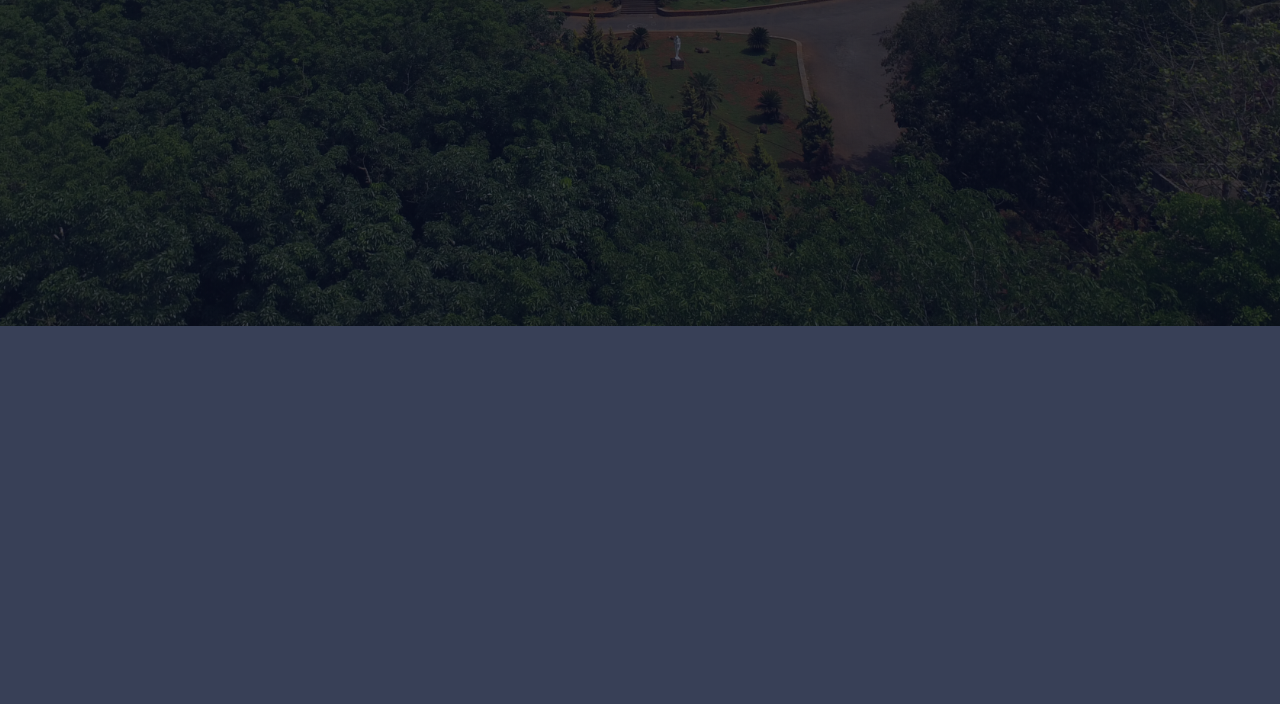
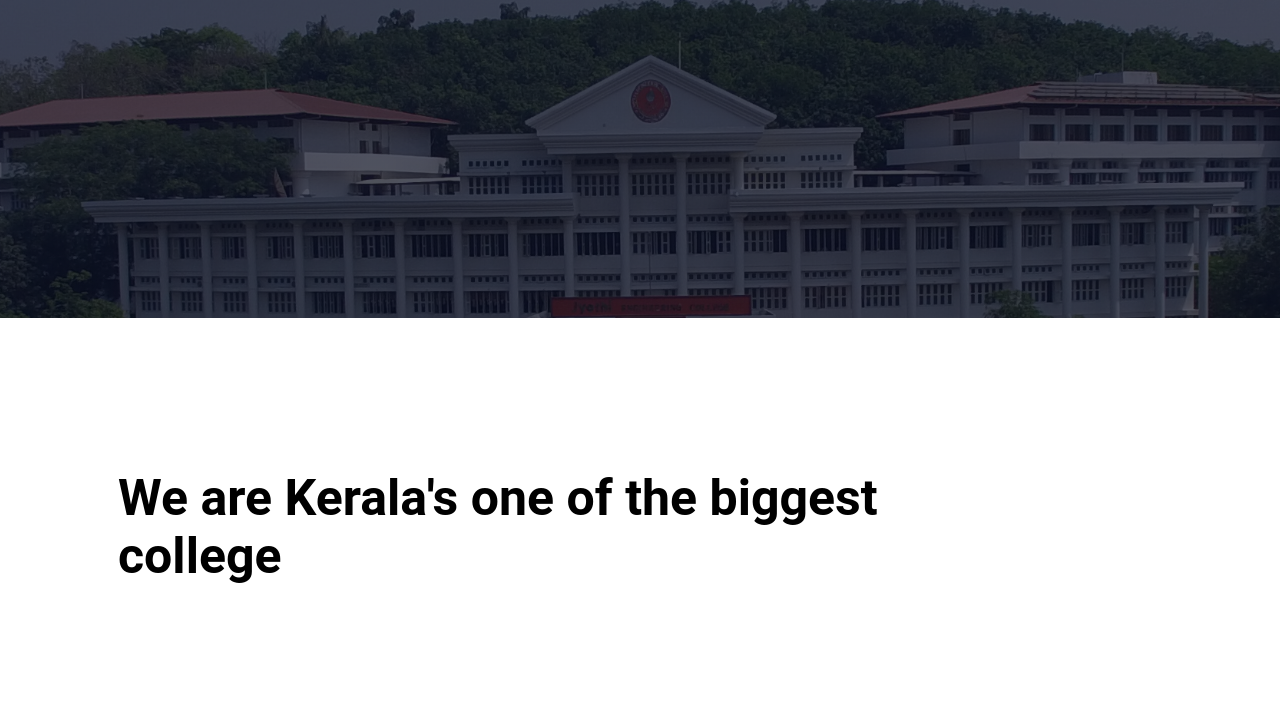
Before and after one commit to sid2020-devil/UniDraft, a Python web app: template src/unidraft/templates/unidraft/about.html in a window 1280 px wide; the page is wider, and only the part inside the window is pictured. Shown: the part 532-1236 px from the top of that part. Before the commit the page ends 858 px from the top of that part, so only its background shows below. Run offline with Jinja, Linux system fonts and the light colour scheme; the template is opened without the code that fills it, so the values that code supplies are empty.

Commit message:
updated about page

```diff
--- a/src/static/css/style.css
+++ b/src/static/css/style.css
@@ -142,7 +142,7 @@
 /****about page styling starts********/
 .about-header{
     min-height: 100vh;
-    width: 100%;
+    width: 103%;
     background-size: cover;
     background-position: center;
     position: relative;
@@ -150,12 +150,12 @@
 .about-header h1{
     text-align: center;
     padding-top: 50px;
-    padding-left: 20px;
+    padding-left:20px;
     font-size: 60px;
     color: white;
 }
 .slider{
-    max-width: 700px;
+    max-width: 800px;
     border: 10px solid #29a8e2;
     margin: 80px auto;
     position: relative;
@@ -200,7 +200,7 @@
     display: none;
     position: relative;
 }
-.slider .slider-items .item .caption{
+/*.slider .slider-items .item .caption{
     position: absolute;
     width: 100%;
     height: 60px;
@@ -211,11 +211,50 @@
     text-align: center;
     color: #ffffff;
     font-size: 30px;
-}
+}*/
 .slider .slider-items .item.active{
     display: block;
 }
-
+.about-main{
+    background-color: white;
+}
+.about-main h1{
+    text-align: center;
+    font-size: 50px;
+}
+.about-us{
+    width: 105%;
+    padding-top: 80px;
+    padding-bottom: 50px;
+    background-color: white;
+    height: 750px;
+    margin-left: -10px;
+    margin-bottom: -10px;
+}
+.about-col{
+    flex-basis: 48%;
+    padding: 30px 20px;
+}
+.about-col img{
+    width: 40%;
+    height: 450px;
+    float: right;
+    margin-right: 60px;
+    margin-top: -300px;
+    padding-bottom: 30px;
+    padding-right: 40px;
+}
+.about-col h1{
+    padding: 0;
+    padding-left: 100px;
+    font-size: 50px;
+}
+.about-col p{
+    padding-top: 80px;
+    padding-bottom: 100px;
+    margin-left: -700px;
+    font-size: 20px;
+}
 /***********navbar styling starts*************/
 .navbar-header{
     min-height: 100vh;
@@ -236,7 +275,7 @@
     background-color: white;
 }
 nav img{
-    width: 100px;
+    width: 80px;
     padding-top: 20px;
 }
 .nav-links{
--- a/src/unidraft/templates/unidraft/about.html
+++ b/src/unidraft/templates/unidraft/about.html
@@ -12,39 +12,21 @@
                 <div class="slider-items">
                     <div class="item active">
                         <img src="images/1.jpg">
-                        <div class="caption">
-                            Slide 1
-                        </div>
                     </div>
                     <div class="item">
                         <img src="images/2.jpg">
-                        <div class="caption">
-                            Slide 2
-                        </div>
                     </div>
                     <div class="item">
                         <img src="images/3.jpg">
-                        <div class="caption">
-                            Slide 3
-                        </div>
                     </div>
                     <div class="item">
                         <img src="images/4.jpg">
-                        <div class="caption">
-                            Slide 4
-                        </div>
                     </div>
                     <div class="item">
                         <img src="images/5.jpg">
-                        <div class="caption">
-                            Slide 5
-                        </div>
                     </div>
                     <div class="item">
                         <img src="images/6.jpg">
-                        <div class="caption">
-                            Slide 6
-                        </div>
                     </div>
                 </div>
                 <!----slider controls------>
@@ -53,6 +35,17 @@
             <script src="slider.js"></script>
             </div>
         </section>
+        <section class="about-us">
+            <div class="row">
+                <div class="about-col">
+                    <h1>We are Kerala's one of the biggest<br> college</h1>
+                    <p>Our College is one of the finest college in Kerala.Vision of our college,i.e. <br>"Creating Technology leaders of Tomorrow" clearly depicts what we are famous for.<br>Amongst one of the few colleges in Kerala which is both NAAC as well as NBA<br>accredited in all the departments.We have been ranked 24th position in State<br> as per Academic Performance Index by KTU.</p>
+                </div>
+                <div class="about-col">
+                    <img src="images/aboutimage.jpg">
+                </div>
+            </div>
+        </section>
         </body>
     </body>
 </html>
```
